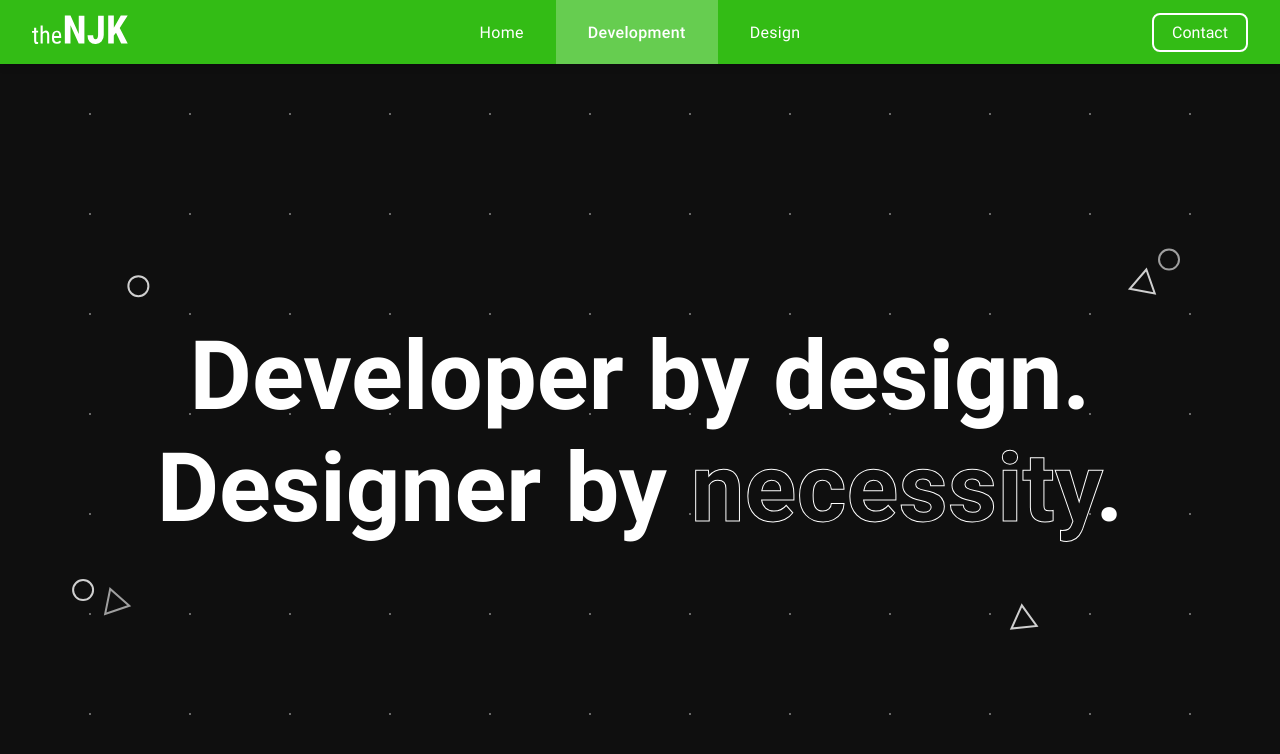
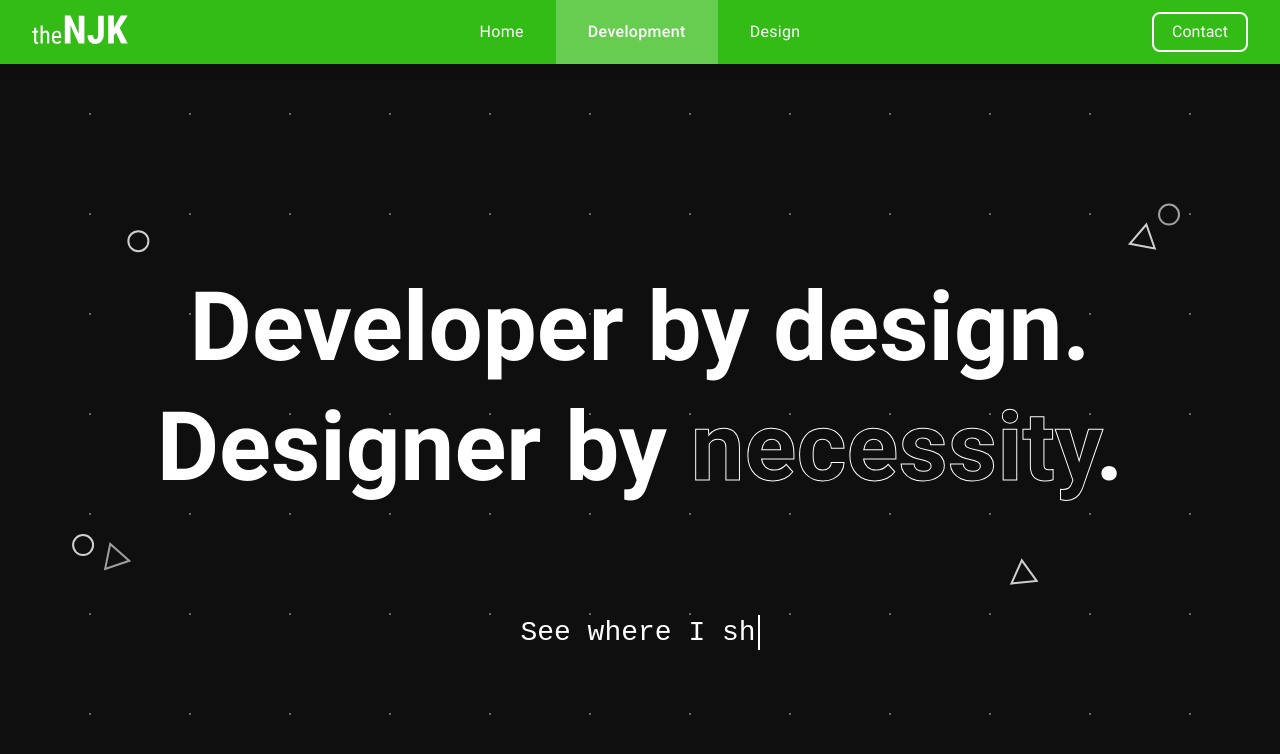
Before and after one commit to Paradoxdotexe/theNJK, a Vue app: page /development in a window 1280 px wide. Shown: the top 754 px of the page. Built offline with nearby package versions, Linux system fonts and the light colour scheme; some icons are missing.

Commit message:
Add live text component

```diff
--- a/src/components/Banner.vue
+++ b/src/components/Banner.vue
@@ -8,6 +8,7 @@
         <div class="title__text"><slot name="title"></slot></div>
         <Graphics class="title__graphics" :name="graphics"></Graphics>
       </div>
+      <slot name="content"></slot>
     </div>
   </div>
 </template>
@@ -88,6 +89,7 @@ export default defineComponent({
       flex-direction: column;
       justify-content: center;
       align-items: center;
+      z-index: 51;
 
       .banner__title {
         position: relative;
@@ -98,7 +100,7 @@ export default defineComponent({
         align-items: center;
 
         .title__text {
-          font-size: 96px;
+          font-size: $font-size-xxl;
           font-weight: bold;
           text-align: center;
           z-index: 52;
@@ -114,7 +116,6 @@ export default defineComponent({
           position: absolute;
           top: 0;
           left: 0;
-          z-index: 51;
         }
       }
     }
--- /dev/null
+++ b/src/components/LiveText.vue
@@ -0,0 +1,107 @@
+<template>
+  <div class="live-text">
+    <pre>{{ refs.text }}</pre>
+    <div class="live-text__cursor" v-bind:class="{ 'flash': refs.flash }"></div>
+  </div>
+</template>
+
+<script lang="ts">
+import { defineComponent, reactive, onMounted } from 'vue';
+import Sleep from "@/util/Sleep";
+
+const textOptions: string[] = [
+  'See my work',
+  'See what I do',
+  'See how I think',
+  'See where I shine',
+  'See my passion',
+  'See my skills'
+];
+
+export default defineComponent({
+  name: 'LiveText',
+  setup() {
+    const refs = reactive({
+      text: '',
+      flash: false
+    });
+    let nextText = '';
+    const baseDuration = 200;
+    // const usedTextOptions: string[] = [];
+
+    onMounted(() => {
+      refs.text = getRandomText();
+      pause(baseDuration * 8).then(changeText);
+    });
+
+    async function changeText() {
+      nextText = getRandomText();
+      // delete characters until prefixes match
+      while(refs.text !== nextText.slice(0, refs.text.length)) {
+        refs.text = refs.text.slice(0, refs.text.length - 1);
+        await Sleep(baseDuration);
+      }
+      await Sleep(baseDuration * 3); // sleep between deleting and adding characters
+      // add characters until text is fully updated
+      while (refs.text !== nextText) {
+        refs.text += nextText[refs.text.length];
+        await Sleep(baseDuration);
+      }
+      pause(baseDuration * 15).then(changeText); // pause before changing text again
+    }
+
+    function getRandomText(): string {
+      let newText = refs.text;
+      while (newText == refs.text) {
+        newText = textOptions[Math.round(Math.random() * (textOptions.length - 1))];
+      }
+      return newText;
+    }
+
+    async function pause(duration: number) {
+      refs.flash = true;
+      await Sleep(duration);
+      refs.flash = false;
+    }
+
+    return {
+      refs
+    }
+  }
+});
+</script>
+
+<style lang="scss" scoped>
+  .live-text {
+    position: relative;
+    padding-right: 4px;
+
+    .live-text__cursor {
+      position: absolute;
+      top: 0;
+      right: 0;
+      height: 100%;
+      width: 2px;
+      background: $color-primary;
+
+      &.flash {
+        animation: flash 1.25s ease infinite;
+      }
+    }
+  }
+
+  @keyframes flash {
+    from {
+      opacity: 1;
+    }
+    47.5% {
+      opacity: 1;
+    }
+    52.5% {
+      opacity: 0;
+    }
+    to {
+      opacity: 0;
+    }
+  }
+</style>
--- a/src/pages/HomePage.vue
+++ b/src/pages/HomePage.vue
@@ -3,6 +3,9 @@
   <Banner graphics="Home">
     <template v-slot:title>
       Developer by design.<br>Designer by <span>necessity</span>.
+    </template>
+    <template v-slot:content>
+      <div class="banner__live"><LiveText /></div>
     </template>
   </Banner>
 </template>
@@ -11,15 +14,22 @@
 import { defineComponent } from 'vue';
 import Header from "@/components/Header.vue";
 import Banner from "@/components/Banner.vue";
+import LiveText from "@/components/LiveText.vue";
 
 export default defineComponent({
   name: "HomePage",
   components: {
     Header,
-    Banner
+    Banner,
+    LiveText
   }
 });
 </script>
 
 <style lang="scss" scoped>
+.banner__live {
+  font-family: $font-family-secondary;
+  font-size: $font-size-xl;
+  font-weight: 300;
+}
 </style>
--- a/src/styles/_fonts.scss
+++ b/src/styles/_fonts.scss
@@ -16,11 +16,10 @@ $font-families: (
                 'italics': true
         ),
         'Roboto Mono': (
-                'fonts': ('Regular', 'Medium', 'Bold'),
+                'fonts': ('Light', 'Regular', 'Medium', 'Bold'),
                 'italics': true
         )
 );
-
 @each $family-name, $family in $font-families {
   $fonts: map-get($family, 'fonts');
   $italics: map-get($family, 'italics');
--- a/src/styles/_global.scss
+++ b/src/styles/_global.scss
@@ -30,5 +30,6 @@ body {
 
   * {
     box-sizing: border-box;
+    line-height: 125%;
   }
 }
--- a/src/styles/_themes.scss
+++ b/src/styles/_themes.scss
@@ -23,3 +23,4 @@ $font-size-sm: 0.875rem; // 14px default
 $font-size-md: 1rem; // 16px default
 $font-size-lg: 1.25rem; // 20px default
 $font-size-xl: 1.75rem; // 28px default
+$font-size-xxl: 6rem; // 96px default
--- /dev/null
+++ b/src/util/Sleep.ts
@@ -0,0 +1,9 @@
+/**
+ * Helper function for synchronously sleeping.
+ * @param duration Sleep duration in milliseconds.
+ */
+export default function Sleep(duration: number): Promise<void> {
+  return new Promise(resolve => {
+    setTimeout(resolve, duration);
+  });
+}
```
Also changed, not shown: src/assets/fonts/Roboto Mono/Roboto Mono-Light.ttf (added), src/assets/fonts/Roboto Mono/Roboto Mono-LightItalic.ttf (added).
